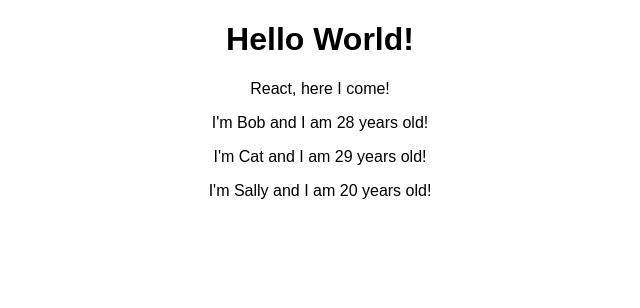
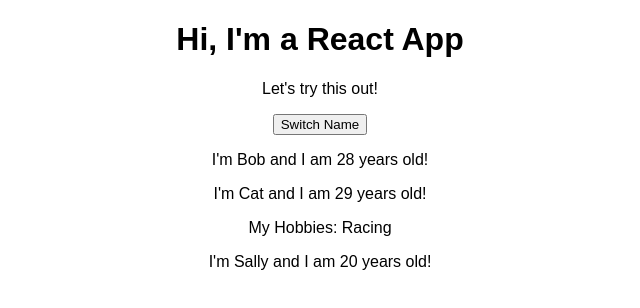
Before and after one commit to mkthewlis/react-complete-guide, a React (Create React App) app: page / in a window 1280 px wide. Shown: the top 308 px of the page, without its empty margins (320-960 px from the left). Built offline with nearby package versions, Linux system fonts and the light colour scheme.

Commit message:
feat: began to add state to App class to prepare for button functionality

```diff
--- a/src/App.js
+++ b/src/App.js
@@ -3,14 +3,23 @@
 import Person from './Person/Person';
 
 class App extends Component {
+  state = {
+    persons: [
+      { name: 'Bob', age: 28 },
+      { name: 'Cat', age: 29 },
+      { name: 'Sally', age: 20},
+    ]
+  }
+
   render() {
     return (
       <div className="App">
-        <h1>Hello World!</h1>
-        <p>React, here I come!</p>
-        <Person name="Bob" age="28"/>
-        <Person name="Cat" age="29">My Hobbies: Racing</Person>
-        <Person name="Sally" age="20"/>
+        <h1>Hi, I'm a React App</h1>
+        <p>Let's try this out!</p>
+        <button>Switch Name</button>
+        <Person name={this.state.persons[0].name} age={this.state.persons[0].age}/>
+        <Person name={this.state.persons[1].name} age={this.state.persons[1].age}>My Hobbies: Racing</Person>
+        <Person name={this.state.persons[2].name} age={this.state.persons[2].age}/>
       </div>
     );
     // return React.createElement('div', {className: 'App'}, React.createElement('h1', null, 'Does this work now?'));
--- a/src/Person/Person.js
+++ b/src/Person/Person.js
@@ -1,7 +1,12 @@
 import React from 'react';
 
 const person = (props) => {
-return <p>I'm {props.name} and I am {props.age} years old!</p>
+    return (
+        <div>
+            <p>I'm {props.name} and I am {props.age} years old!</p>
+            <p>{props.children}</p>
+        </div>
+    )
 };
 
 export default person;
```
